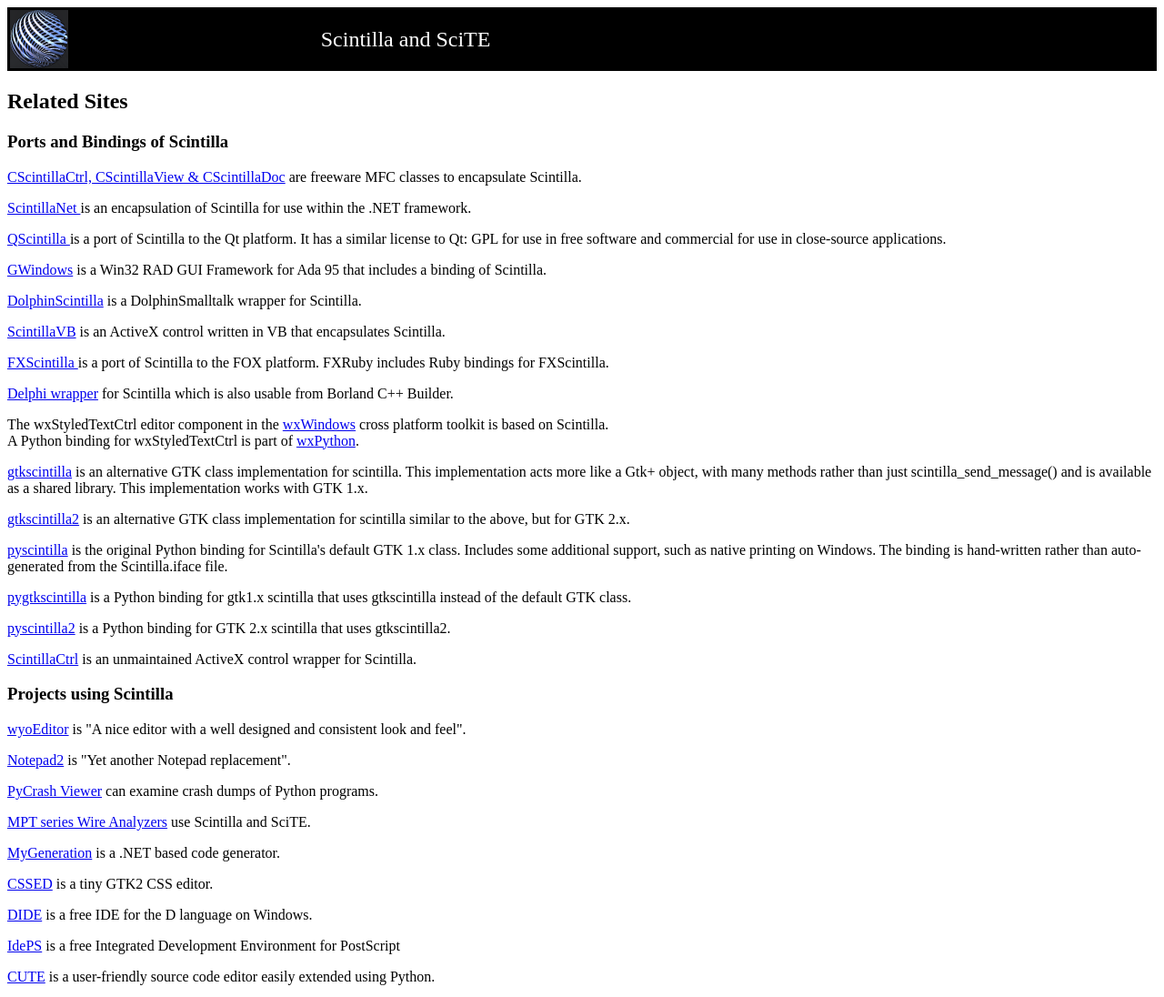
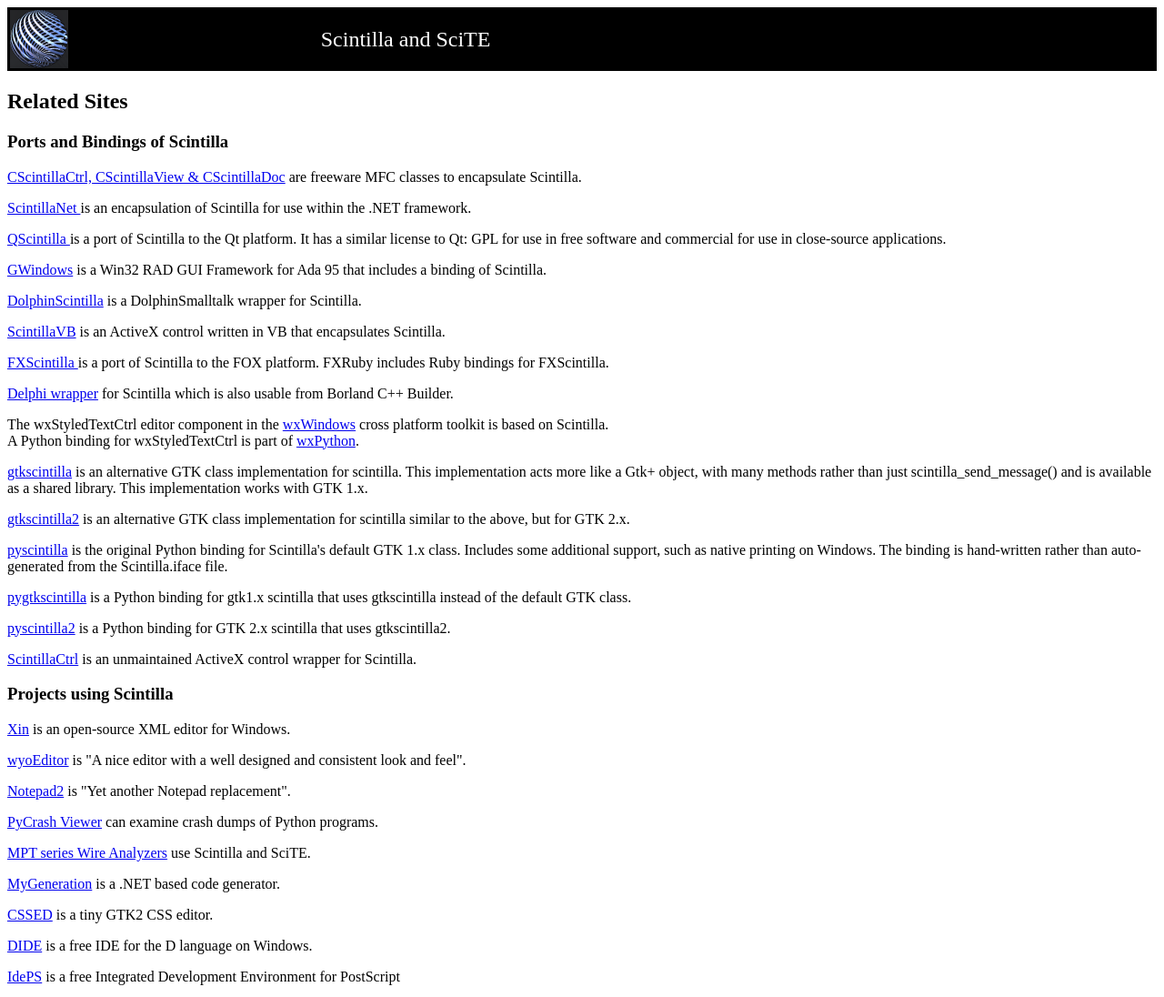
Before and after one commit to amezin/scintilla, a plain HTML site: page doc/ScintillaRelated.html in a window 1280 px wide. Shown: the top 1096 px of the page at 91% size. Drawn offline with Linux system fonts and the light colour scheme.

Commit message:
Added Xin.

```diff
--- a/doc/ScintillaRelated.html
+++ b/doc/ScintillaRelated.html
@@ -104,6 +104,10 @@
     <h3>
        Projects using Scintilla
     </h3>
+    <p>
+       <a href="http://xined.sourceforge.net/">
+       Xin</a> is an open-source XML editor for Windows.
+    </p>
     <p>
        <a href="http://wxguide.sourceforge.net/indexedit.html">
        wyoEditor</a> is "A nice editor with a well designed and consistent look and feel".
```
